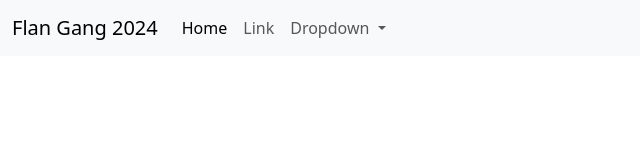
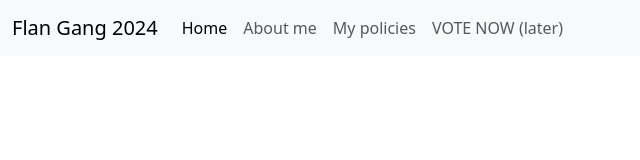
Before and after one commit to Levi-F06/group-election-site, a plain HTML site: page index.html in a window 1280 px wide. Shown: the whole page, without its empty margins (0-640 px from the left). Drawn offline with nearby package versions, Linux system fonts and the light colour scheme.

Commit message:
:sparkles: Update navbar

```diff
--- a/index.html
+++ b/index.html
@@ -16,25 +16,22 @@
               <div class="collapse navbar-collapse" id="navbarSupportedContent">
                 <ul class="navbar-nav me-auto mb-2 mb-lg-0">
                   <li class="nav-item">
-                    <a class="nav-link active" aria-current="page" href="#">Home</a>
+                    <a class="nav-link active" aria-current="page" href="./index.html">Home</a>
                   </li>
                   <li class="nav-item">
-                    <a class="nav-link" href="#">Link</a>
+                    <a class="nav-link" href="./pages/about-me.html">About me</a>
                   </li>
-                  <li class="nav-item dropdown">
-                    <a class="nav-link dropdown-toggle" href="#" role="button" data-bs-toggle="dropdown" aria-expanded="false">
-                      Dropdown
-                    </a>
-                    <ul class="dropdown-menu">
-                      <li><a class="dropdown-item" href="#">Action</a></li>
-                      <li><a class="dropdown-item" href="#">Another action</a></li>
-                      <li><hr class="dropdown-divider"></li>
-                      <li><a class="dropdown-item" href="#">Something else here</a></li>
-                    </ul>
+                  <li class="nav-item">
+                    <a class="nav-link" href="./pages/my-policies.html">My policies</a>
+                  </li>
+                  <li class="nav-item">
+                    <a class="nav-link" href="./pages/vote-now.html">VOTE NOW (later)</a>
                   </li>
                 </ul>
               </div>
             </div>
           </nav>
+          <script src="https://cdn.jsdelivr.net/npm/bootstrap@5.3.3/dist/js/bootstrap.bundle.min.js" integrity="sha384-YvpcrYf0tY3lHB60NNkmXc5s9fDVZLESaAA55NDzOxhy9GkcIdslK1eN7N6jIeHz" crossorigin="anonymous"></script>
+
     </body>
 </html>
```
Also changed, not shown: pages/about-me.html (added), pages/my-policies.html (added), pages/vote-now.html (added).
